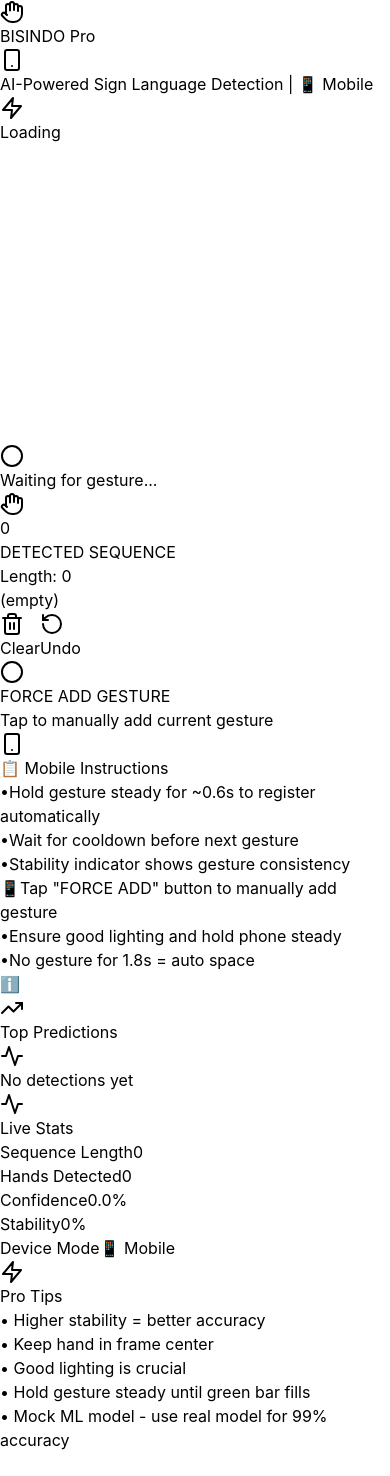
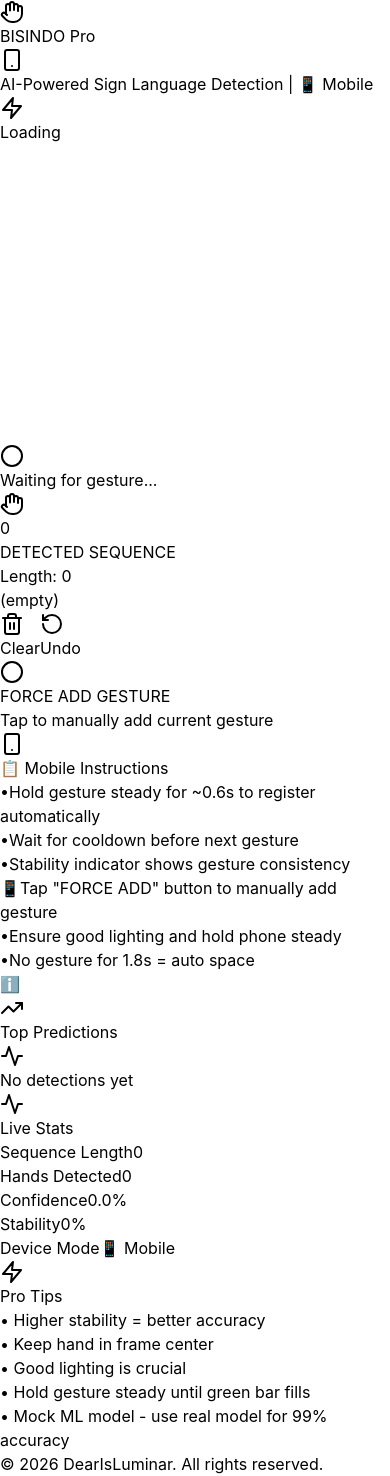
Before and after one commit to LuminaryxDear/sign-language-detector, a React (Vite) app: page / in a window 390 px wide. Before the commit the page ends 1452 px from the top, so only its background shows below. Built offline with nearby package versions, Linux system fonts and the light colour scheme; the HTML template or start-up script is replaced by a standard one.

Commit message:
BISINDO Sign Detector Language

```diff
--- a/index.html
+++ b/index.html
@@ -2,9 +2,10 @@
 <html lang="en">
   <head>
     <meta charset="UTF-8" />
-    <link rel="icon" type="image/svg+xml" href="/vite.svg" />
+    <link rel="icon" href="src/assets/bisindo-logo.jpg" />
+    <link rel="apple-touch-icon" href="src/assets/bisindo-logo.jpg" />
     <meta name="viewport" content="width=device-width, initial-scale=1.0" />
-    <title>SIBI Sign Language Detection</title>
+    <title>BISINDO - Bahasa Isyarat Indonesia</title>
   </head>
   <body>
     <div id="root"></div>
--- a/src/App.jsx
+++ b/src/App.jsx
@@ -206,7 +206,6 @@
         fingerStates.pinky,
       ].filter(Boolean).length;
 
-      // Improved gesture detection dengan lebih strict rules
       if (openFingers === 0 && thumbClosed) {
         selectedGesture = "A";
         maxProb = 0.85;
@@ -681,9 +680,9 @@
   };
 
   return (
-    <div className="min-h-screen bg-gradient-to-br from-slate-950 via-blue-950 to-violet-950 text-white p-4 md:p-6">
-      {/* Header dengan glassmorphism */}
-      <div className="max-w-7xl mx-auto mb-6">
+    <div className="min-h-screen bg-gradient-to-br from-slate-950 via-blue-950 to-violet-950 text-white flex flex-col">
+      {/* Header */}
+      <div className="max-w-7xl mx-auto mb-6 w-full px-4 md:px-6">
         <div className="backdrop-blur-xl bg-white/10 rounded-2xl p-4 md:p-6 border border-white/20 shadow-2xl">
           <div className="flex items-center justify-between flex-wrap gap-4">
             <div>
@@ -713,7 +712,9 @@
         </div>
       </div>
 
-      <div className="max-w-7xl mx-auto grid grid-cols-1 lg:grid-cols-3 gap-6">
+      {/* Main Content */}
+      <div className="max-w-7xl mx-auto flex-grow w-full px-4 md:px-6">
+        <div className="grid grid-cols-1 lg:grid-cols-3 gap-6">
           {/* Main Camera Section */}
           <div className="lg:col-span-2 space-y-4">
             <div className="relative rounded-3xl overflow-hidden shadow-2xl border-2 border-white/10">
@@ -813,7 +814,9 @@
                     <div>
                       <div className="flex justify-between text-xs text-gray-300 mb-2">
                         <span className="font-semibold">Cooldown</span>
-                      <span>{((1 - cooldownProgress) * 100).toFixed(0)}%</span>
+                        <span>
+                          {((1 - cooldownProgress) * 100).toFixed(0)}%
+                        </span>
                       </div>
                       <div className="h-3 bg-gray-700/50 rounded-full overflow-hidden">
                         <div
@@ -929,7 +932,9 @@
                     </li>
                     <li className="flex items-start gap-2">
                       <span className="text-purple-400 font-bold">•</span>
-                    <span>Position camera at chest level for best results</span>
+                      <span>
+                        Position camera at chest level for best results
+                      </span>
                     </li>
                   </>
                 )}
@@ -1079,6 +1084,14 @@
           </div>
         </div>
       </div>
+
+      {/* Footer Copyright */}
+      <footer className="mt-auto py-6 text-center text-sm text-gray-500 border-t border-white/10 bg-black/30 backdrop-blur-sm">
+        <div className="max-w-7xl mx-auto px-4">
+          © 2026 DearIsLuminar. All rights reserved.
+        </div>
+      </footer>
+    </div>
   );
 };
 
```
Also changed, not shown: src/assets/bisindo-logo.jpg (added), src/assets/bisindo-logo.svg (added). Lines whose indentation alone changed are shown as unchanged.
